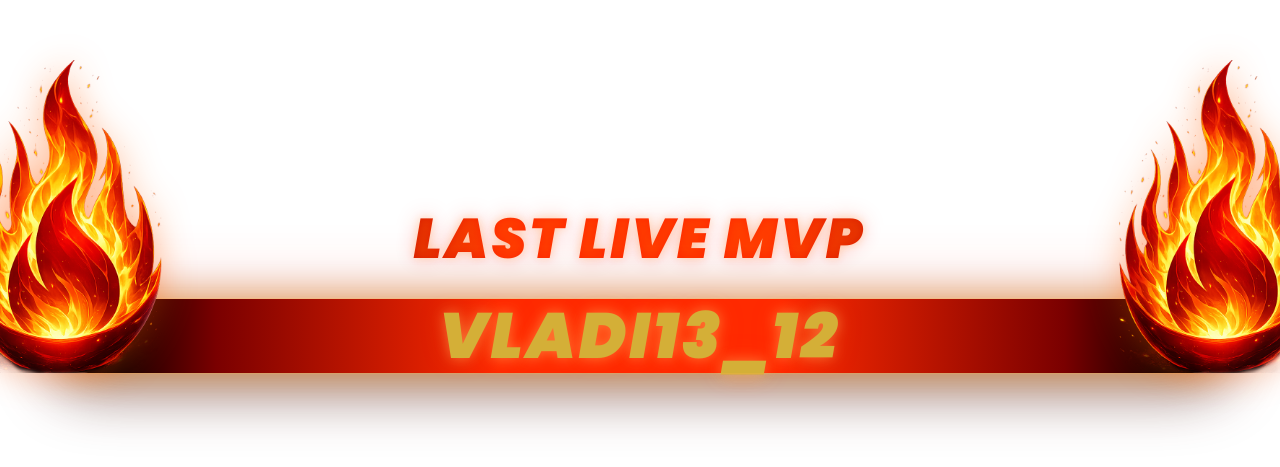
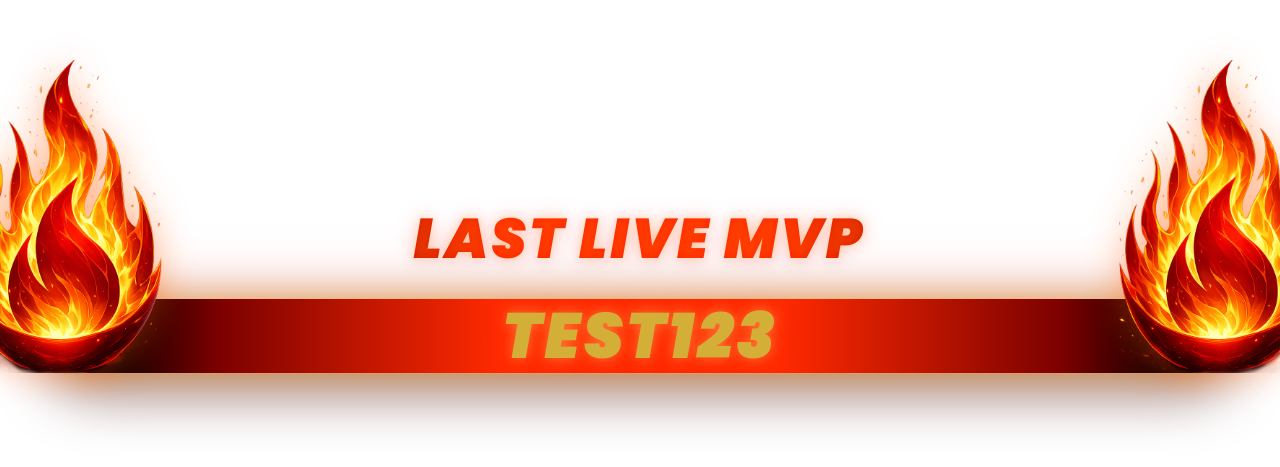
Before and after one commit to BLCKLNG/mvp, a plain HTML site: page index.html in a window 1280 px wide. Shown: the part 307-774 px from the top of the page. Drawn offline with Linux system fonts and the light colour scheme.

Commit message:
Update index.html

```diff
--- a/index.html
+++ b/index.html
@@ -154,7 +154,7 @@
     <div id="stage">
       <img class="fire left"  src="images/fire.png" alt="">
       <div id="carpet">
-        <div id="name">VLADI13_12</div>
+        <div id="name">test123</div>
       </div>
       <img class="fire right" src="images/fire.png" alt="">
     </div>
```
